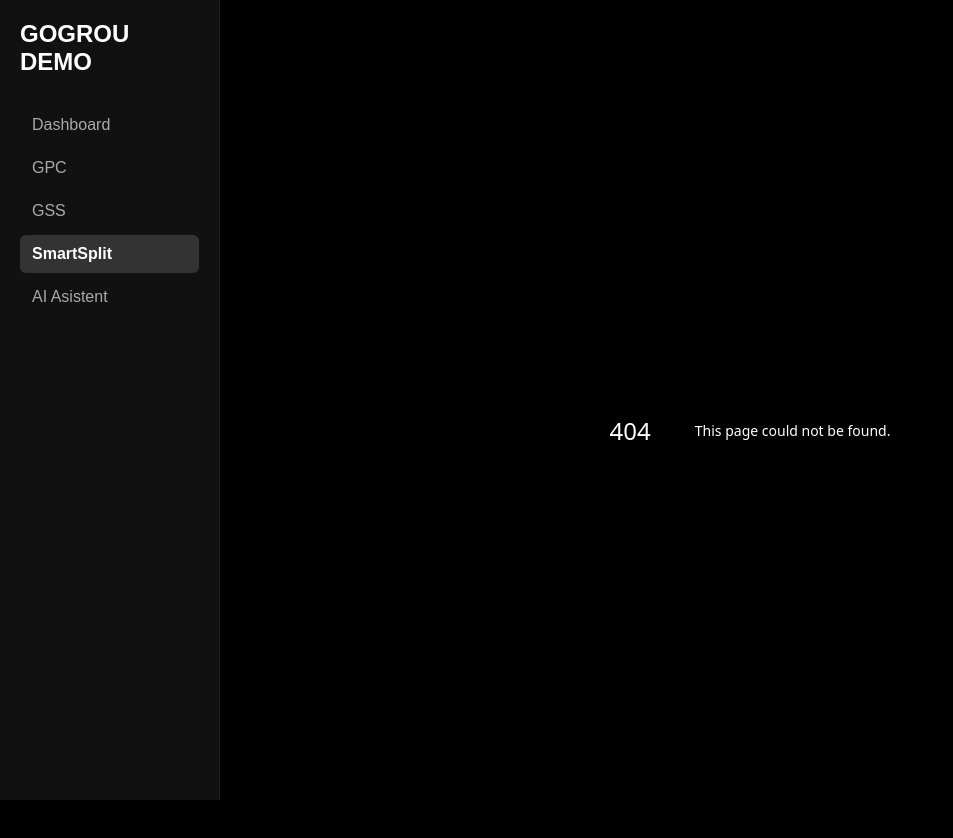
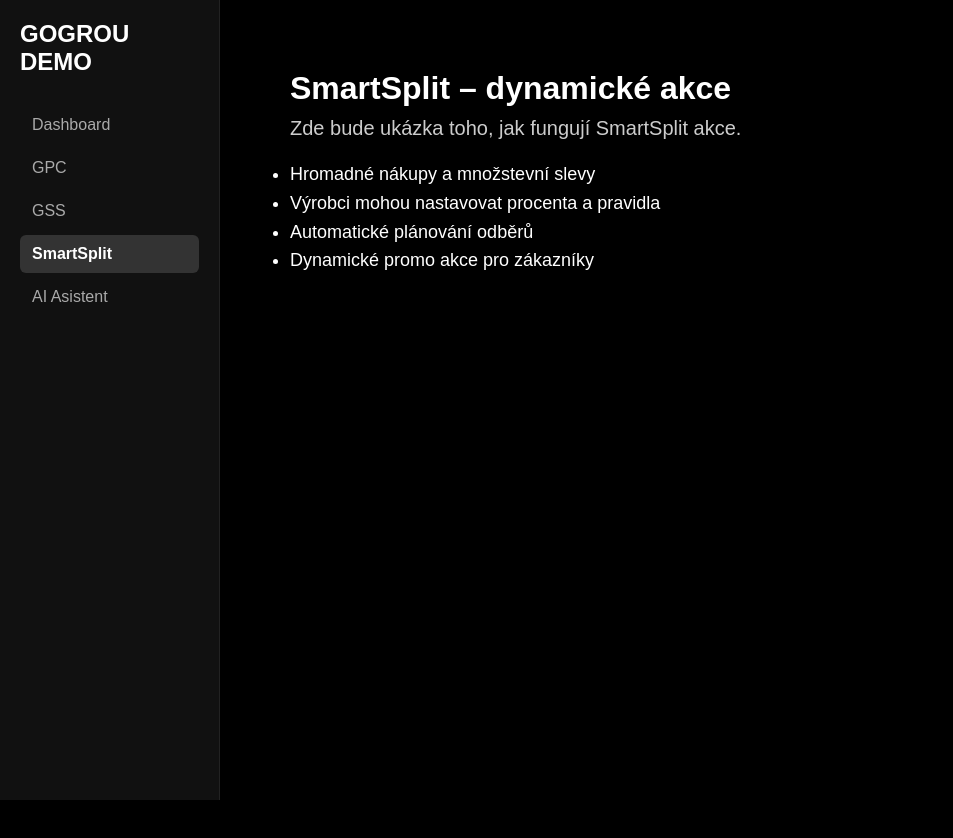
Before and after one commit to gogrou-app/gogrou-demo, a Next.js app: page /ss in a window 1280 px wide. Before the commit this address had no page. Shown: the top 838 px of the page, without its empty margins (0-953 px from the left). After the commit the page ends 800 px from the top, so only its background shows below. Built offline with nearby package versions, Linux system fonts and the light colour scheme.

Commit message:
Create page.js

```diff
--- /dev/null
+++ b/app/ss/page.js
@@ -0,0 +1,18 @@
+export default function Page() {
+  return (
+    <div style={{ padding: "40px" }}>
+      <h1>SmartSplit – dynamické akce</h1>
+
+      <p style={{ fontSize: "20px", opacity: 0.8, marginTop: "10px" }}>
+        Zde bude ukázka toho, jak fungují SmartSplit akce.
+      </p>
+
+      <ul style={{ marginTop: "20px", fontSize: "18px", lineHeight: "1.6" }}>
+        <li>Hromadné nákupy a množstevní slevy</li>
+        <li>Výrobci mohou nastavovat procenta a pravidla</li>
+        <li>Automatické plánování odběrů</li>
+        <li>Dynamické promo akce pro zákazníky</li>
+      </ul>
+    </div>
+  );
+}
```
